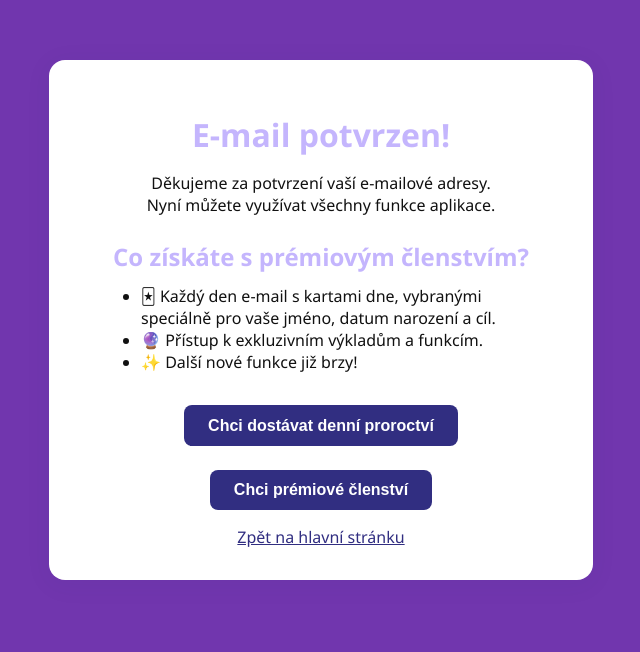
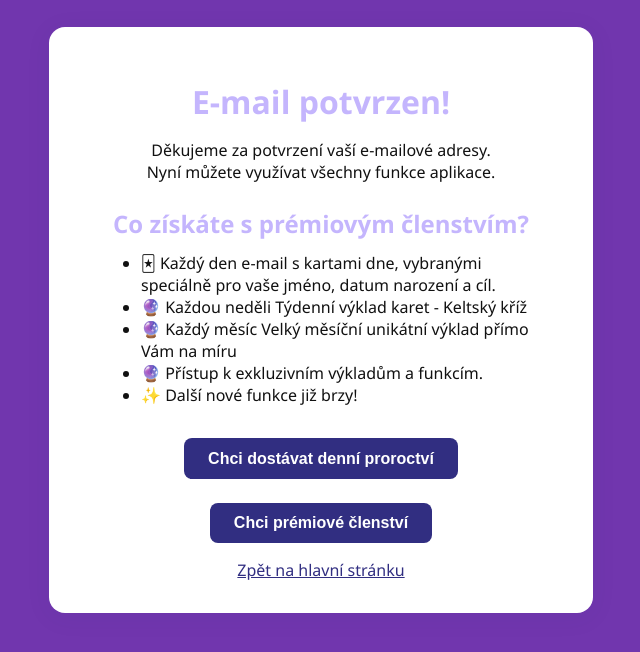
Before and after one commit to honzapoko/mindalize, a Next.js app: page /confirmed in a window 1280 px wide. Shown: the top 652 px of the page, without its empty margins (319-959 px from the left). Built offline with nearby package versions, Linux system fonts and the light colour scheme.

Commit message:
Update page.tsx

```diff
--- a/src/app/confirmed/page.tsx
+++ b/src/app/confirmed/page.tsx
@@ -44,6 +44,8 @@ export default function ConfirmedPage() {
         <h2 style={{ marginBottom: 12 }}>Co získáte s prémiovým členstvím?</h2>
         <ul className="benefits-list" style={{ textAlign: 'left', margin: '0 auto 24px auto', maxWidth: 400 }}>
           <li>🃏 Každý den e-mail s kartami dne, vybranými speciálně pro vaše jméno, datum narození a cíl.</li>
+          <li>🔮 Každou neděli Týdenní výklad karet - Keltský kříž</li>
+          <li>🔮 Každý měsíc Velký měsíční unikátní výklad přímo Vám na míru</li>
           <li>🔮 Přístup k exkluzivním výkladům a funkcím.</li>
           <li>✨ Další nové funkce již brzy!</li>
         </ul>
```
